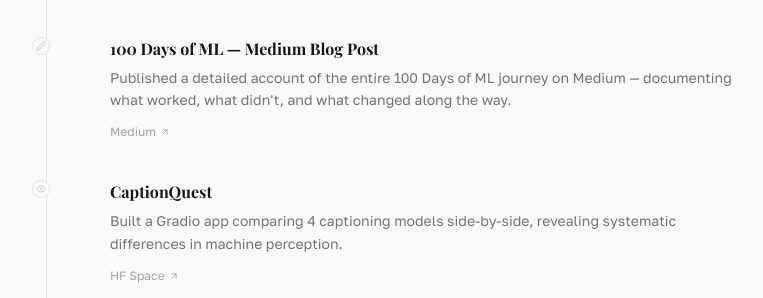
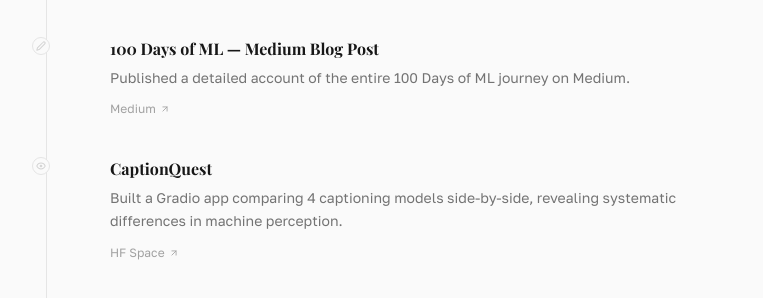
Before and after one commit to Frantz103/Frantz103.github.io, an Astro site: page /timeline in a window 1280 px wide. Shown: the part 2235-2533 px from the top of the page, without its empty margins (266-1029 px from the left). Built offline with nearby package versions, Linux system fonts and the light colour scheme; Astro itself is replaced by a stand-in of ours; a web font is replaced by a local one.

Commit message:
Trim filler from Medium blog post description
Co-Authored-By: Claude Opus 4.6 <noreply@anthropic.com>

```diff
--- a/src/data/timeline.ts
+++ b/src/data/timeline.ts
@@ -100,7 +100,7 @@ export const timelineEvents: TimelineEvent[] = [
     title: '100 Days of ML — Medium Blog Post',
     icon: 'pen',
     description:
-      'Published a detailed account of the entire 100 Days of ML journey on Medium — documenting what worked, what didn\'t, and what changed along the way.',
+      'Published a detailed account of the entire 100 Days of ML journey on Medium.',
     links: [
       {
         label: 'Medium',
```
Also changed, not shown: docs/timeline/index.html (+1 -1 lines).
